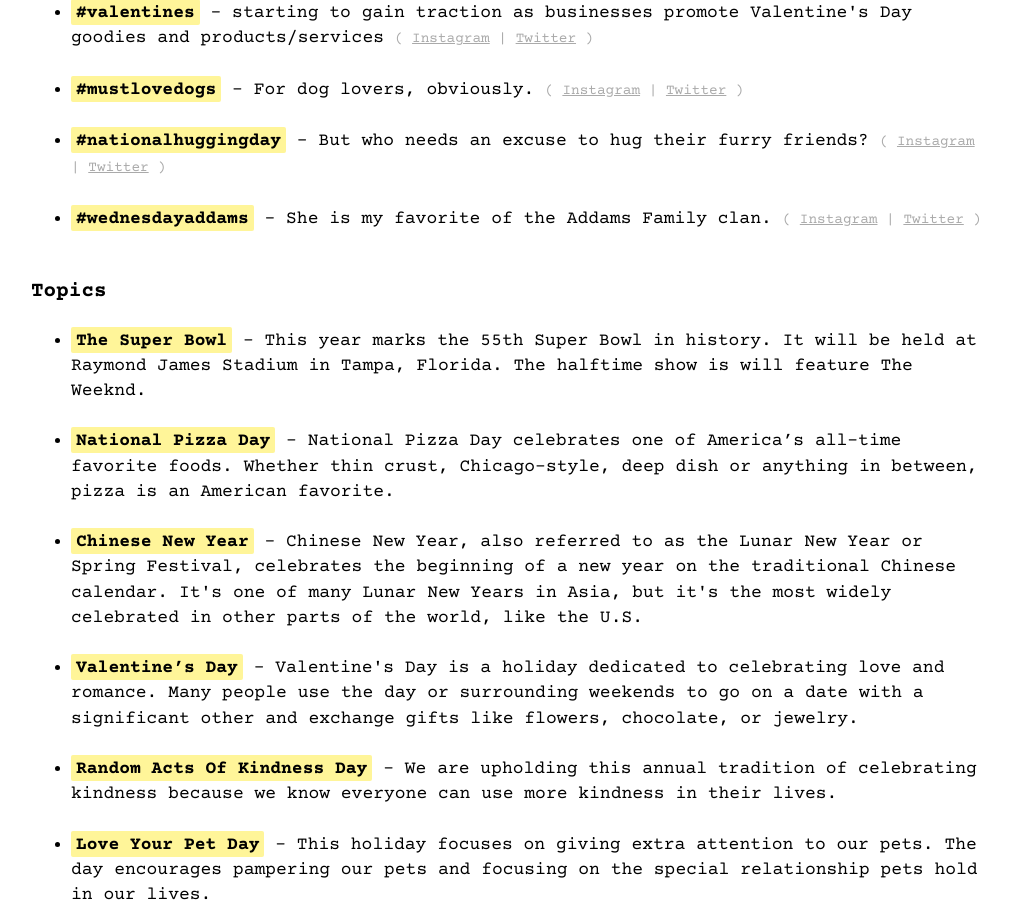
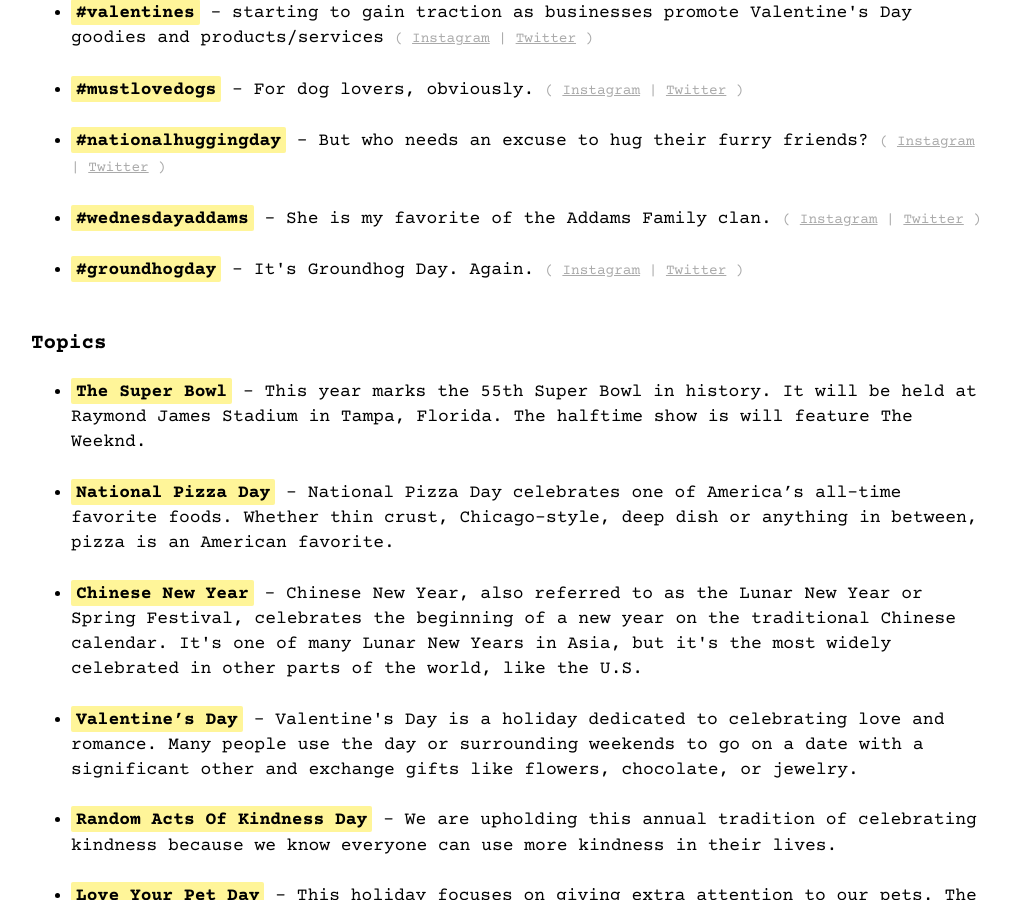
Before and after one commit to davidpots/posty, a Jekyll site: the page built from index_v1.markdown, in a window 1280 px wide and 900 px high, scrolled down 440 px. Shown: the whole window, without its empty margins (129-1139 px from the left). Built offline with Jekyll 4.4.1, drawn with Linux system fonts in a browser that asks for light colours.

Commit message:
Update hashtags.yml

```diff
--- a/_data/hashtags.yml
+++ b/_data/hashtags.yml
@@ -18,3 +18,6 @@
 
 - name: wednesdayaddams
   description: She is my favorite of the Addams Family clan.
+
+- name: groundhogday
+  description: It's Groundhog Day. Again.
```
